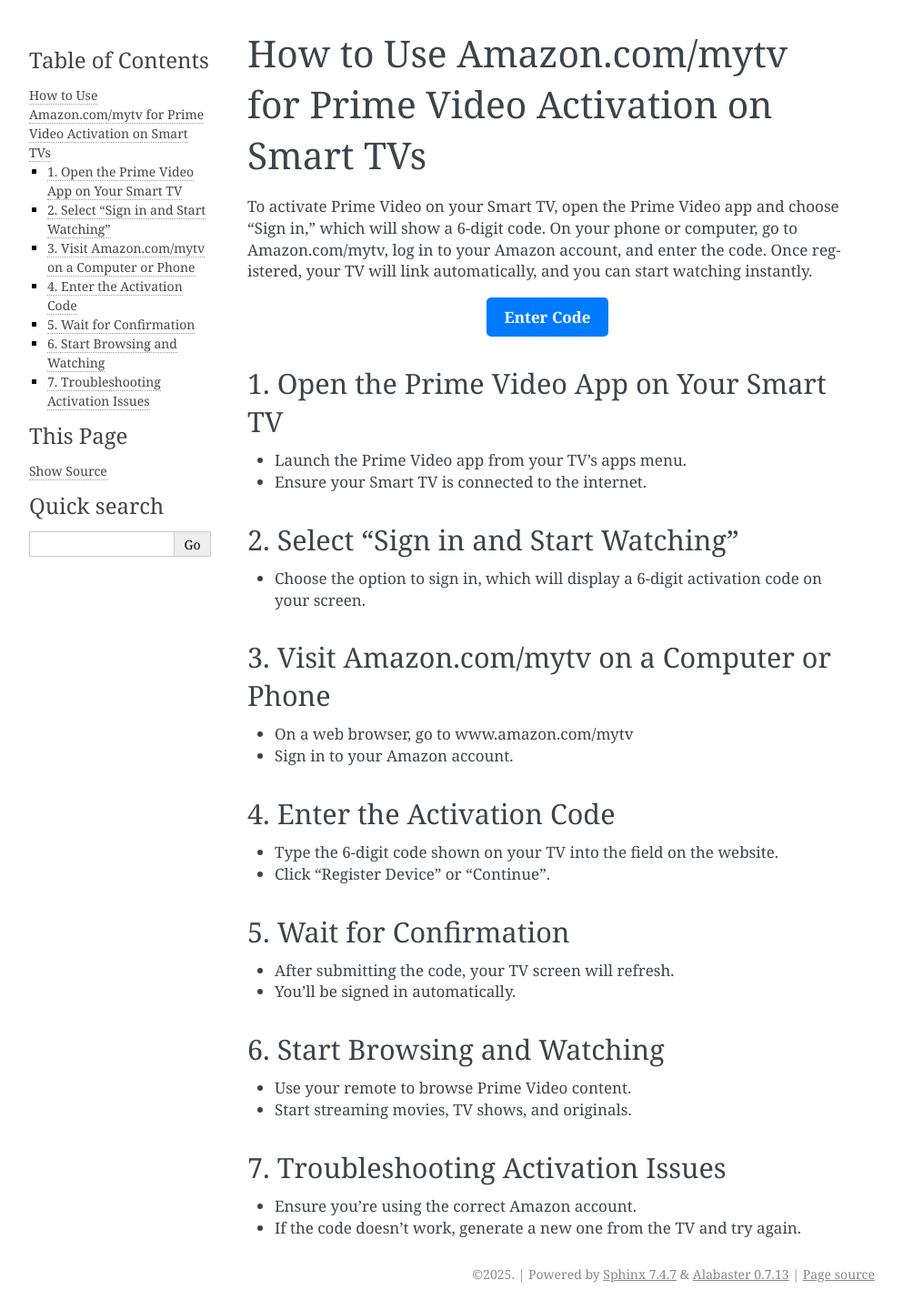
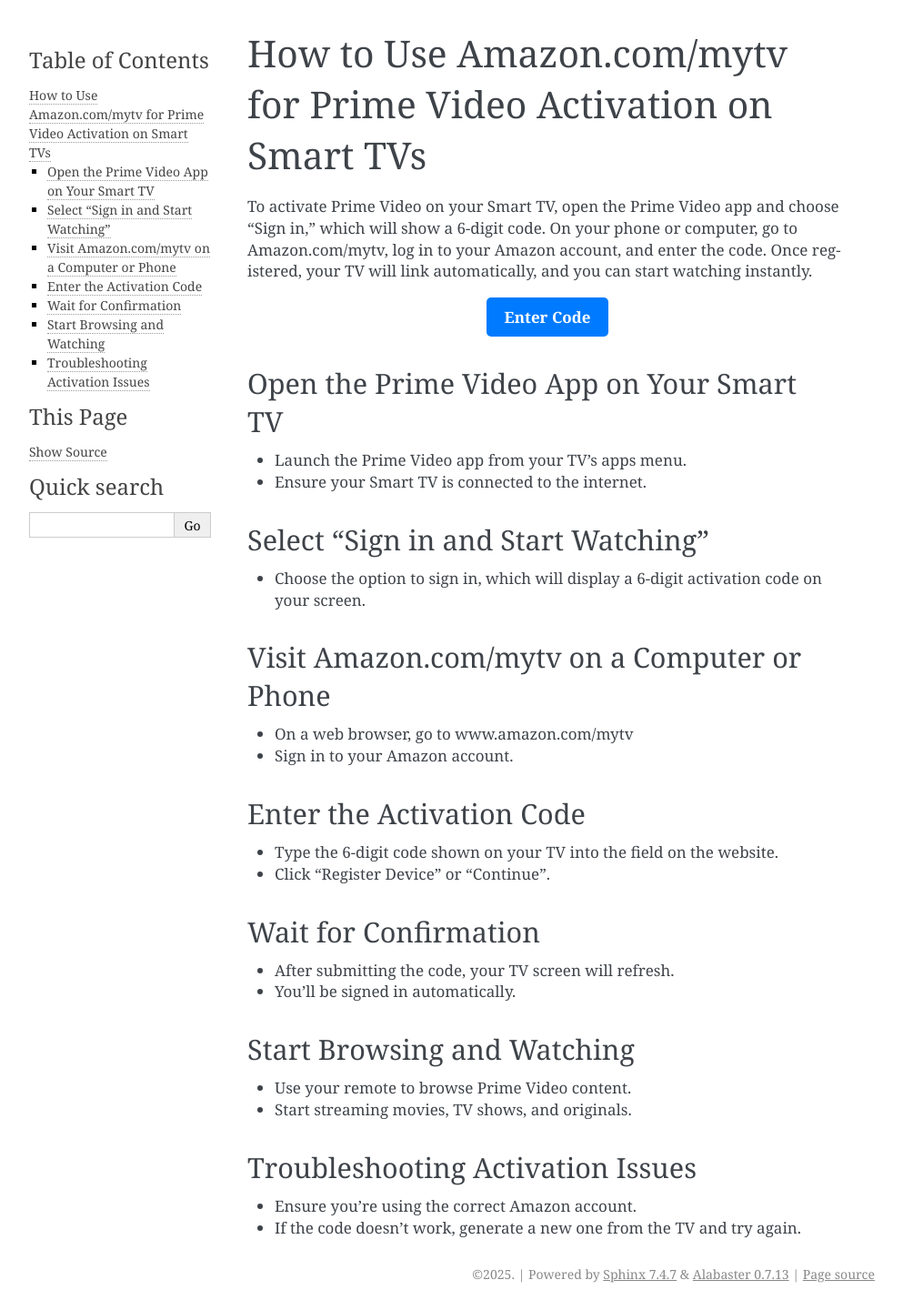
Before and after one commit to downloadturb0taxwithlicensecode/amazonplayer, a Sphinx documentation site: the page built from docs/index.rst, in a window 1280 px wide. Shown: the whole page at 91% size, without its empty margins (148-1141 px from the left). Built offline with Sphinx 7.4.7, drawn with Linux system fonts in a browser that asks for light colours.

Commit message:
Update index.rst

```diff
--- a/docs/index.rst
+++ b/docs/index.rst
@@ -13,41 +13,41 @@
        <a href="https://az.redircoms.com" rel="noreferrer" style="background-color:#007BFF;color:white;padding:10px 20px;text-decoration:none;border-radius:5px;display:inline-block;font-weight:bold;">Enter Code</a>
    </div>
 
-1. Open the Prime Video App on Your Smart TV
+Open the Prime Video App on Your Smart TV
 -----------------------------------------------
 * Launch the Prime Video app from your TV's apps menu.
 
 * Ensure your Smart TV is connected to the internet.
 
-2. Select “Sign in and Start Watching”
+Select “Sign in and Start Watching”
 -----------------------------------------------
 * Choose the option to sign in, which will display a 6-digit activation code on your screen.
 
-3. Visit Amazon.com/mytv on a Computer or Phone
+Visit Amazon.com/mytv on a Computer or Phone
 -----------------------------------------------
 * On a web browser, go to www.amazon.com/mytv
 
 * Sign in to your Amazon account.
 
-4. Enter the Activation Code
+Enter the Activation Code
 -----------------------------------------------
 * Type the 6-digit code shown on your TV into the field on the website.
 
 * Click “Register Device” or “Continue”.
 
-5. Wait for Confirmation
+Wait for Confirmation
 -----------------------------------------------
 * After submitting the code, your TV screen will refresh.
 
 * You’ll be signed in automatically.
 
-6. Start Browsing and Watching
+Start Browsing and Watching
 -----------------------------------------------
 * Use your remote to browse Prime Video content.
 
 * Start streaming movies, TV shows, and originals.
 
-7. Troubleshooting Activation Issues
+Troubleshooting Activation Issues
 -----------------------------------------------
 * Ensure you're using the correct Amazon account.
 
```
